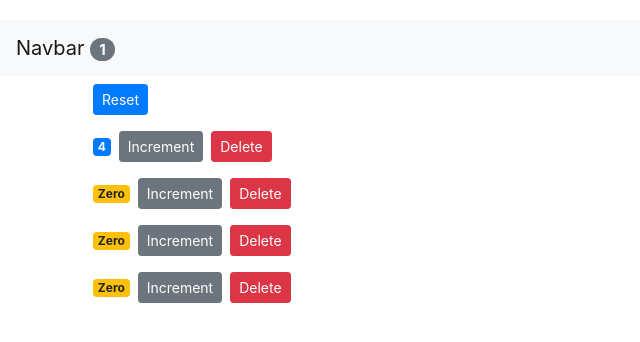
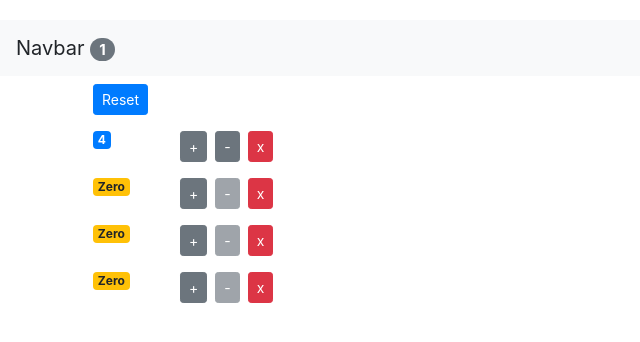
Before and after one commit to ajaythanki/ReactJSPractice, a React (Create React App) app in the folder react-app/: page / in a window 1280 px wide. Shown: the top 342 px of the page, without its empty margins (0-640 px from the left). Built offline with nearby package versions, Linux system fonts and the light colour scheme.

Commit message:
Excercise of Decrement counter done

```diff
--- a/react-app/src/App.js
+++ b/react-app/src/App.js
@@ -14,12 +14,28 @@
       { id: 4, value: 0 }
     ]
   };
+  constructor() {
+    super();
+    console.log("App-Constructor");
+  }
+
+  componentDidMount() {
+    //Ajax Call
+    console.log("App-Mounted");
+  }
 
   handleIncrement = counter => {
     const counters = [...this.state.counters];
     const index = counters.indexOf(counter);
     counters[index] = { ...counter };
     counters[index].value++;
+    this.setState({ counters });
+  };
+  handleDecrement = counter => {
+    const counters = [...this.state.counters];
+    const index = counters.indexOf(counter);
+    counters[index] = { ...counter };
+    counters[index].value--;
     this.setState({ counters });
   };
   handleReset = () => {
@@ -34,6 +50,7 @@
     this.setState({ counters });
   };
   render() {
+    console.log("App-Rendered");
     return (
       <React.Fragment>
         <NavBar
@@ -44,6 +61,7 @@
             counters={this.state.counters}
             onReset={this.handleReset}
             onIncrement={this.handleIncrement}
+            onDecrement={this.handleDecrement}
             onDelete={this.handleDelete}
           />
         </main>
--- a/react-app/src/components/counter.jsx
+++ b/react-app/src/components/counter.jsx
@@ -1,22 +1,44 @@
 import React, { Component } from "react";
 
 class Counter extends Component {
+  componentDidUpdate(prevProps, prevState) {
+    console.log("prevProps", prevProps);
+    console.log("prevState", prevState);
+    if (prevProps.counter.value !== this.props.counter.value) {
+      //Ajax call
+    }
+  }
+  componentWillUnmount() {
+    console.log("Counter-Unmount");
+  }
   render() {
+    console.log("Counter-Rendered");
     return (
-      <div>
+      <div className="row">
+        <div className="col-1">
           <span className={this.getBadgeClasses()}>{this.formatCount()}</span>
+        </div>
+        <div className="col">
           <button
             onClick={() => this.props.onIncrement(this.props.counter)}
             className="btn btn-secondary btn-sm"
           >
-          Increment
+            +
+          </button>
+          <button
+            onClick={() => this.props.onDecrement(this.props.counter)}
+            className="btn btn-secondary btn-sm m-2"
+            disabled={this.props.counter.value === 0 ? "disabled" : ""}
+          >
+            -
           </button>
           <button
             onClick={() => this.props.onDelete(this.props.counter.id)}
-          className="btn btn-danger btn-sm m-2"
+            className="btn btn-danger btn-sm"
           >
-          Delete
+            x
           </button>
+        </div>
       </div>
     );
   }
--- a/react-app/src/components/counters.jsx
+++ b/react-app/src/components/counters.jsx
@@ -2,7 +2,15 @@
 import Counter from "./counter";
 class Counters extends Component {
   render() {
-    const { onReset, counters, onDelete, onIncrement } = this.props;
+    const {
+      onReset,
+      counters,
+      onDelete,
+      onIncrement,
+      onDecrement
+    } = this.props;
+    console.log("Counters-Rendered");
+
     return (
       <div>
         <button onClick={onReset} className="btn btn-primary btn-sm m-2">
@@ -13,6 +21,7 @@
             key={counter.id}
             onDelete={onDelete}
             onIncrement={onIncrement}
+            onDecrement={onDecrement}
             counter={counter}
           />
         ))}
--- a/react-app/src/components/navbar.jsx
+++ b/react-app/src/components/navbar.jsx
@@ -1,11 +1,12 @@
-import React, { Component } from "react";
+import React from "react";
 
 //Stateless Functional Component
 
 const NavBar = ({ totalCounters }) => {
+  console.log("NavBar-Rendered");
   return (
     <nav className="navbar navbar-light bg-light">
-      <a href="#" className="navbar-brand">
+      <a className="navbar-brand">
         Navbar{" "}
         <span className="badge badge-pill badge-secondary">
           {totalCounters}
```
Lines whose indentation alone changed are shown as unchanged.
